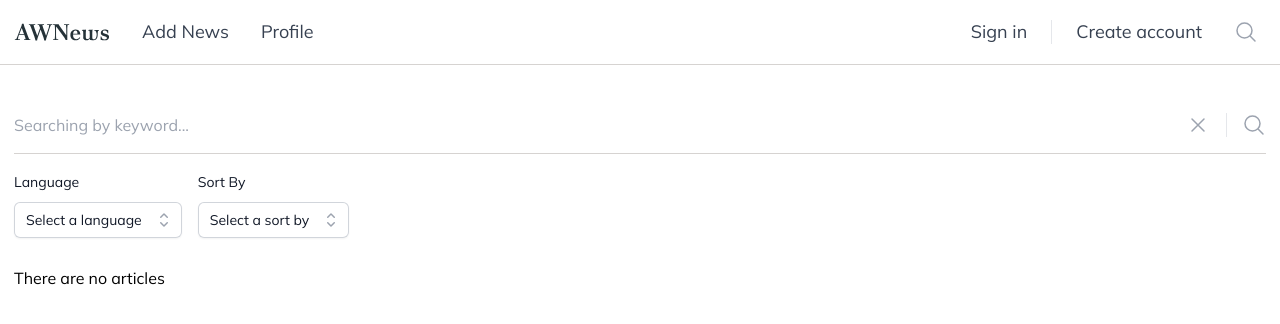
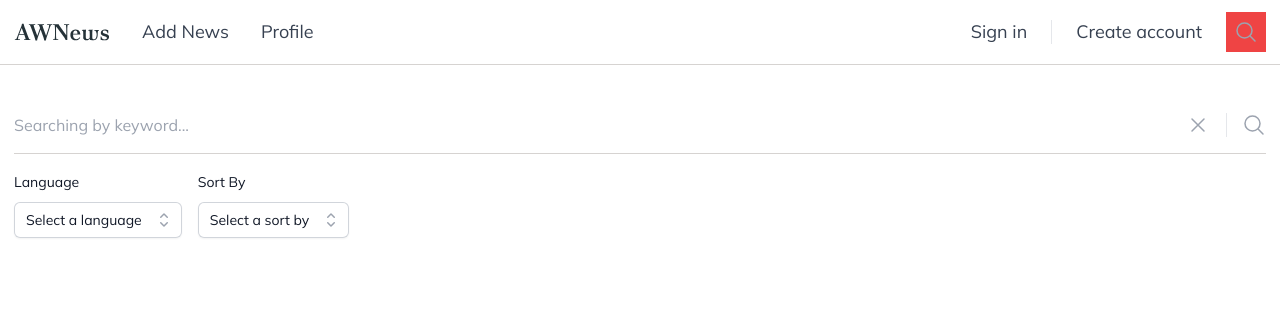
Before and after one commit to yuriiyablonskyi/awnews, a React (Vite) app: page /search in a window 1280 px wide. Shown: the top 324 px of the page. Built offline with nearby package versions, Linux system fonts and the light colour scheme; a web font is replaced by a local one.

Commit message:
add react router

```diff
--- a/package.json
+++ b/package.json
@@ -16,7 +16,8 @@
     "axios": "^1.6.7",
     "react": "^18.2.0",
     "react-dom": "^18.2.0",
-    "react-redux": "^9.1.0"
+    "react-redux": "^9.1.0",
+    "react-router-dom": "^6.22.3"
   },
   "devDependencies": {
     "@types/react": "^18.2.43",
--- a/src/App.tsx
+++ b/src/App.tsx
@@ -1,14 +1,12 @@
 import { FC } from 'react'
 import Header from './components/Header'
-import MainPage from './components/MainPage'
-import Search from './components/Search'
+import { Outlet } from 'react-router-dom'
 
 const App: FC = () => {
   return (
     <div >
       <Header />
-      {/* <MainPage /> */}
-      <Search />
+      <Outlet />
     </div>
   )
 }
--- a/src/components/Article.tsx
+++ b/src/components/Article.tsx
@@ -5,8 +5,7 @@ import { FC } from 'react'
 const Article: FC<ArticleInterface> = ({ author, title, description, url, urlToImage, publishedAt }) => {
   const date = new Date(publishedAt).toLocaleString().replace(/,/g, '')
   return (
-    <>
-      <a className='flex max-w-xl flex-col items-start justify-between border-b border-b-stone-300 pb-1' href={url} target='_blank'>
+    <a className='flex max-w-xl flex-col justify-between border-b border-b-stone-300 pb-1' href={url} target='_blank'>
       <div className='mb-3 aspect-h-1 aspect-w-1 w-full overflow-hidden rounded-md bg-gray-200 lg:aspect-none group-hover:opacity-75 lg:h-80'>
         <img
           src={urlToImage || DefaultImg}
@@ -14,6 +13,7 @@ const Article: FC<ArticleInterface> = ({ author, title, description, url, urlToI
           className='h-full w-full object-cover object-center lg:h-full lg:w-full'
         />
       </div>
+      <div className='flex flex-col justify-between min-h-52'>
         <div className='group relative'>
           <h3 className='font-serif font-medium text-3xl leading-6'>{title}</h3>
           <p className='mt-4 line-clamp-3 text-lg leading-6 text-gray-600'>{description}</p>
@@ -24,8 +24,8 @@ const Article: FC<ArticleInterface> = ({ author, title, description, url, urlToI
             {date}
           </time>
         </div>
+      </div>
     </a >
-    </>
   )
 }
 
--- a/src/components/Header.tsx
+++ b/src/components/Header.tsx
@@ -3,6 +3,9 @@ import { Dialog, Popover, Transition } from '@headlessui/react'
 import { Bars3Icon, MagnifyingGlassIcon, XMarkIcon } from '@heroicons/react/24/outline'
 import Logo from '../assets/logo.svg'
 import Container from './Container'
+import { Link, NavLink } from 'react-router-dom'
+import { useDispatch } from 'react-redux'
+import { clearArticles } from '../store/articles/articlesSlice'
 
 const navigation = {
   pages: [
@@ -12,6 +15,7 @@ const navigation = {
 }
 
 const Header: FC = () => {
+  const dispatch = useDispatch()
   const [open, setOpen] = useState(false)
 
   return (
@@ -57,9 +61,9 @@ const Header: FC = () => {
                 <div className='space-y-6 border-t border-gray-200 px-4 py-6'>
                   {navigation.pages.map((page) => (
                     <div key={page.name} className='flow-root'>
-                      <a href={page.href} className='-m-2 block p-2 font-medium text-gray-900'>
+                      <Link to={page.href} className='-m-2 block p-2 font-medium text-gray-900'>
                         {page.name}
-                      </a>
+                      </Link>
                     </div>
                   ))}
                 </div>
@@ -98,14 +102,14 @@ const Header: FC = () => {
 
               {/* Logo */}
               <div className='ml-4 flex lg:ml-0'>
-                <a href='#'>
+                <Link to='/'>
                   <span className='sr-only'>Your Company</span>
                   <img
                     className='max-w-24 h-7'
                     src={Logo}
                     alt=''
                   />
-                </a>
+                </Link>
               </div>
 
               {/* Flyout menus */}
@@ -136,10 +140,12 @@ const Header: FC = () => {
 
                 {/* Search */}
                 <div className='flex lg:ml-6'>
-                  <a href='/' className='p-2 text-gray-400 hover:text-gray-500'>
+                  <NavLink to='/search'
+                    className={({ isActive }) => isActive ? 'p-2 text-gray-400 hover:text-gray-500 bg-red-500' : 'p-2 text-gray-400 hover:text-gray-500'}
+                    onClick={() => dispatch(clearArticles())}>
                     <span className='sr-only'>Search</span>
                     <MagnifyingGlassIcon className='h-6 w-6' aria-hidden='true' />
-                  </a>
+                  </NavLink>
                 </div>
               </div>
             </div>
--- a/src/components/MainPage.tsx
+++ b/src/components/MainPage.tsx
@@ -11,10 +11,9 @@ import Select, { SelectableItem } from './Select'
 
 const MainPage: FC = () => {
   const dispatch = useDispatch()
-  const { articles } = useSelector(articlesData)
+  const articles = useSelector(articlesData)
   const [category, setCategory] = useState('')
   const [country, setCountry] = useState(countriesData[50])
-console.log({ country, category });
 
   useEffect(() => {
     if (country.short || category) {
--- a/src/components/Option.tsx
+++ b/src/components/Option.tsx
@@ -27,7 +27,7 @@ const Option: FC = ({ select, optionName, onChange }) => (
               'absolute inset-y-0 right-0 flex items-center pr-4'
             )}
           >
-            <CheckIcon className="h-5 w-5" aria-hidden="true" />
+            <CheckIcon className='h-5 w-5' aria-hidden='true' />
           </span>
         ) : null}
       </>
--- a/src/components/Search.tsx
+++ b/src/components/Search.tsx
@@ -13,14 +13,15 @@ import { clearArticles } from '../store/articles/articlesSlice'
 
 const Search: FC = () => {
   const dispatch = useDispatch()
-  const {articles} = useSelector(articlesData)
+  const articles = useSelector(articlesData)
 
   const [keyword, setKeyword] = useState('')
   const [language, setLanguage] = useState('')
   const [sortBy, setSortBy] = useState('')
 
   const handleSearch = () => {
-  dispatch(fetchSearchedArticles({ keyword, language:language.short, sortBy }))
+    if (!keyword) return alert('No keywords')
+    dispatch(fetchSearchedArticles({ keyword, language: language.short, sortBy }))
   }
 
   const handleClearFilter = () => {
@@ -32,8 +33,8 @@ const handleClearFilter = () => {
 
   useEffect(() => {
     if (!keyword) return
-      dispatch(fetchSearchedArticles({ keyword, language:language.short, sortBy }))
-  }, [language, sortBy,  dispatch])
+    dispatch(fetchSearchedArticles({ keyword, language: language.short, sortBy }))
+  }, [language, sortBy, dispatch])
 
 
   const handleKeyPress = (e: KeyboardEvent<HTMLInputElement>) => {
@@ -54,12 +55,12 @@ const handleClearFilter = () => {
           placeholder='Searching by keyword...'
         />
         <div className='flex justify-between items-center min-w-20'>
-          <button  onClick={handleClearFilter} className=' text-gray-400 hover:text-gray-500'>
+          <button onClick={handleClearFilter} className=' text-gray-400 hover:text-gray-500'>
             <span className='sr-only'>Clear filter</span>
             <XMarkIcon className='h-6 w-6' aria-hidden='true' />
           </button>
           <span className='h-6 w-px bg-gray-200' aria-hidden='true' />
-          <button onClick={ handleSearch} className='text-gray-400 hover:text-gray-500'>
+          <button onClick={handleSearch} className='text-gray-400 hover:text-gray-500'>
             <span className='sr-only'>Search</span>
             <MagnifyingGlassIcon className='h-6 w-6' aria-hidden='true' />
           </button>
@@ -67,14 +68,14 @@ const handleClearFilter = () => {
       </div>
       <div className='flex flex-col sm:flex-row'>
         <Select dataSelect={language.short} options={languagesData}
-        onSelect={(newLanguage) => setLanguage(newLanguage)}  optionName='language' />
+          onSelect={(newLanguage) => setLanguage(newLanguage)} optionName='language' />
         <Select dataSelect={sortBy} options={sortByData}
           onSelect={(newSortByData) => setSortBy(newSortByData.name)} optionName={'sort by'} />
       </div>
       <div className='mx-auto grid max-w-2xl grid-cols-1 gap-x-8 gap-y-16 lg:mx-0 lg:max-w-none lg:grid-cols-3 mb-12'>
         {articles
           ? articles.map((item: ArticleInterface, id: number) => <Article key={id} {...item} />)
-        :<p>There are no articles</p>
+          : <p>There are no articles</p>
         }
       </div>
     </Container>
--- a/src/main.tsx
+++ b/src/main.tsx
@@ -1,13 +1,33 @@
 import React from 'react'
 import ReactDOM from 'react-dom/client'
 import store from './store'
+import { Provider } from 'react-redux'
+import { RouterProvider, createBrowserRouter } from 'react-router-dom'
+import MainPage from './components/MainPage.tsx'
+import Search from './components/Search.tsx'
 import App from './App.tsx'
-import { Provider } from 'react-redux'
+
+const router = createBrowserRouter([
+  {
+    path: '/',
+    element: <App />,
+    children: [
+      {
+        path: '/',
+        element: <MainPage />,
+      },
+      {
+        path: 'search',
+        element: <Search />,
+      },
+    ],
+  }
+])
 
 ReactDOM.createRoot(document.getElementById('root')!).render(
   <React.StrictMode>
     <Provider store={store}>
-      <App />
+      <RouterProvider router={router} />
     </Provider>
   </React.StrictMode>,
 )
--- a/src/store/articles/articlesActions.ts
+++ b/src/store/articles/articlesActions.ts
@@ -35,8 +35,8 @@ export const fetchArticles = createAsyncThunk(
         throw new Error('Failed to fetch articles')
       }
 
-      const data = await response.json()
-      return dispatch(addArticles(data))
+      const { articles } = await response.json()
+      return dispatch(addArticles(articles))
     } catch (error) {
       // Handle errors here
       console.error('Error fetching articles:', error)
@@ -47,7 +47,7 @@ export const fetchArticles = createAsyncThunk(
 
 export const fetchSearchedArticles = createAsyncThunk(
   'articles/fetchSearchedArticles',
-  async ({ keyword, language, sortBy }: FilterOptionsSearched,  { dispatch }) => {
+  async ({ keyword, language, sortBy }: FilterOptionsSearched, { dispatch }) => {
     try {
       const baseURL: string = import.meta.env.VITE_API_URL
       const apiKey: string = import.meta.env.VITE_API_KEY
@@ -68,8 +68,8 @@ export const fetchSearchedArticles = createAsyncThunk(
         throw new Error('Failed to fetch articles')
       }
 
-      const data = await response.json()
-      return dispatch(addArticles(data))
+      const { articles } = await response.json()
+      return dispatch(addArticles(articles))
     } catch (error) {
       // Handle errors here
       console.error('Error fetching articles:', error)
--- a/src/store/articles/articlesSlice.ts
+++ b/src/store/articles/articlesSlice.ts
@@ -2,7 +2,7 @@ import { createSlice } from '@reduxjs/toolkit'
 import { ArticlesState } from '../../types'
 
 const initialState: ArticlesState = {
-  articles:   [] ,
+  articles: [],
   loading: false,
   error: null,
 }
@@ -13,8 +13,8 @@ const articlesSlice = createSlice({
   reducers: {
     //* не получаеться сделать немутируемой
     addArticles: (state, action) => {
-        state.articles = action.payload
-      },
+      state.articles = action.payload
+    },
     clearArticles: (state) => {
       return {
         ...state,
--- a/src/utils/data/countriesData.ts
+++ b/src/utils/data/countriesData.ts
@@ -1,4 +1,4 @@
-import { SelectableItem } from "../../types"
+import { SelectableItem } from '../../types'
 
 const countriesData: SelectableItem[] = [
   { id: 0, short: 'ae', name: 'United Arab Emirates' },
```
Also changed, not shown: src/components/Select.tsx (+7 -7 lines), 1 other file (tests, documents, lock files or other folders). Lines whose indentation alone changed are shown as unchanged.
